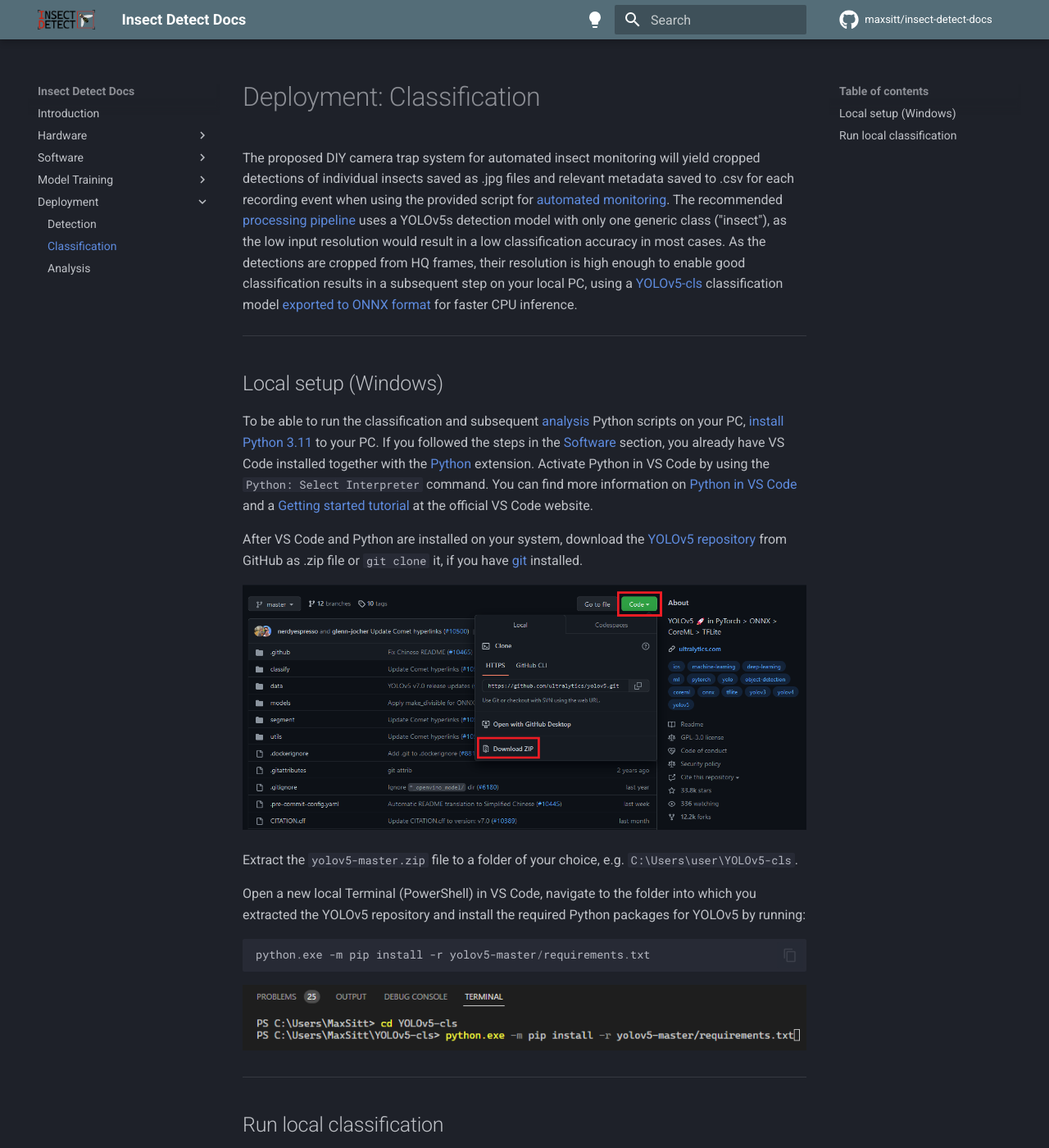
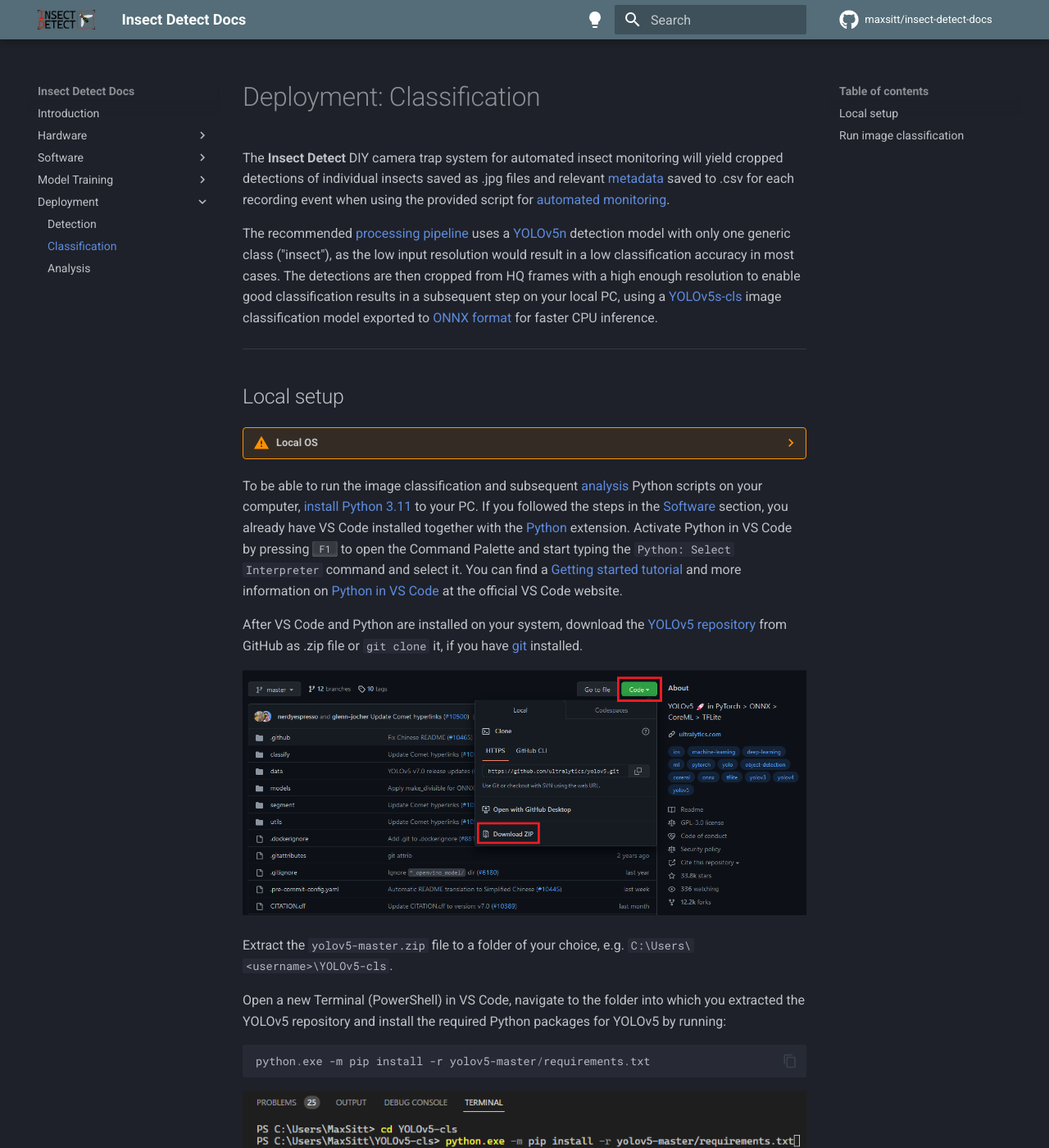
Before and after one commit to maxsitt/insect-detect-docs, an MkDocs documentation site: the page built from docs/deployment/classification.md, in a window 1280 px wide and 1400 px high. Shown: the whole window at 82% size. Built offline with MkDocs 1.6.1 and Material for MkDocs 9.7.7, drawn with Linux system fonts in a browser that asks for light colours; comment, search, counter and statistics services are not loaded; some of the changed text lies outside the part shown.

Commit message:
Update classification.md
Update text and links.

````diff
--- a/docs/deployment/classification.md
+++ b/docs/deployment/classification.md
@@ -1,32 +1,46 @@
 # Deployment: Classification
 
-The proposed DIY camera trap system for automated insect monitoring will yield
-cropped detections of individual insects saved as .jpg files and relevant
-metadata saved to .csv for each recording event when using the provided script for
+The **Insect Detect** DIY camera trap system for automated insect monitoring will
+yield cropped detections of individual insects saved as .jpg files and relevant
+[metadata](detection.md#metadata-csv){target=_blank} saved to .csv for each
+recording event when using the provided script for
 [automated monitoring](../software/programming.md#automated-monitoring-script){target=_blank}.
-The recommended [processing pipeline](detection.md){target=_blank} uses a
-YOLOv5s detection model with only one generic class ("insect"), as the low input
-resolution would result in a low classification accuracy in most cases. As the
-detections are cropped from HQ frames, their resolution is high enough to enable
-good classification results in a subsequent step on your local PC, using a
-[YOLOv5-cls](https://github.com/ultralytics/yolov5/pull/8956){target=_blank} classification
-model [exported to ONNX format](https://github.com/ultralytics/yolov5/issues/251){target=_blank}
+
+The recommended [processing pipeline](detection.md#processing-pipeline){target=_blank}
+uses a [YOLOv5n](../index.md#detection-models){target=_blank} detection model with only
+one generic class ("insect"), as the low input resolution would result in a low
+classification accuracy in most cases. The detections are then cropped from HQ frames
+with a high enough resolution to enable good classification results in a subsequent
+step on your local PC, using a [YOLOv5s-cls](../index.md#classification-model){target=_blank}
+image classification model exported to
+[ONNX format](https://github.com/ultralytics/yolov5/issues/251){target=_blank}
 for faster CPU inference.
 
 ---
 
-## Local setup (Windows)
+## Local setup
 
-To be able to run the classification and subsequent
-[analysis](analysis.md){target=_blank} Python scripts on your PC,
+??? warning "Local OS"
+
+    All of the software and installation processes were only tested on a
+    **Windows 11** computer. For Mac and Linux users some some steps might
+    be different to what is shown in these instructions.
+
+    If you run into any problems with the software setup, please
+    [post an issue](https://github.com/maxsitt/insect-detect-ml/issues){target=_blank}
+    at the GitHub repo.
+
+To be able to run the image classification and subsequent
+[analysis](analysis.md){target=_blank} Python scripts on your computer,
 [install Python 3.11](https://www.python.org/downloads/windows/){target=_blank}
 to your PC. If you followed the steps in the
 [Software](../software/localsetup.md){target=_blank} section, you already have
 VS Code installed together with the [Python](https://bit.ly/2Zm3Ypq){target=_blank}
-extension. Activate Python in VS Code by using the `Python: Select Interpreter`
-command. You can find more information on
-[Python in VS Code](https://code.visualstudio.com/docs/languages/python){target=_blank} and a
+extension. Activate Python in VS Code by pressing ++f1++ to open the Command Palette
+and start typing the `Python: Select Interpreter` command and select it. You can find a
 [Getting started tutorial](https://code.visualstudio.com/docs/python/python-tutorial){target=_blank}
+and more information on
+[Python in VS Code](https://code.visualstudio.com/docs/languages/python){target=_blank}
 at the official VS Code website.
 
 After VS Code and Python are installed on your system, download the
@@ -37,9 +51,9 @@
 ![YOLOv5 repository download](assets/images/yolov5_download.png){ width="800" }
 
 Extract the `yolov5-master.zip` file to a folder of your choice, e.g.
-`C:\Users\user\YOLOv5-cls`.
+`C:\Users\<username>\YOLOv5-cls`.
 
-Open a new local Terminal (PowerShell) in VS Code, navigate to the folder into
+Open a new Terminal (PowerShell) in VS Code, navigate to the folder into
 which you extracted the YOLOv5 repository and install the required Python
 packages for YOLOv5 by running:
 
@@ -51,29 +65,29 @@
 
 ---
 
-## Run local classification
+## Run image classification
 
 To be able to use the direct output (.jpg images and .csv metadata) from the
 [automated monitoring script](../software/programming.md#automated-monitoring-script){target=_blank},
-download the provided `predict_mod.py` script from the
-[`insect-detect-ml` GitHub repo](https://github.com/maxsitt/insect-detect-ml){target=_blank}
-to classify all cropped insect images in your `data` folder and write the
-classification results to a new .csv file and/or append them to the merged
-metadata .csv files.
+download the [`insect-detect-ml` GitHub repo](https://github.com/maxsitt/insect-detect-ml){target=_blank}.
+We will use the
+[`predict_mod.py`](https://github.com/maxsitt/insect-detect-ml/blob/main/predict_mod.py){target=_blank}
+script together with the `yolov5s-cls_128.onnx` image classification model
+to classify all cropped insect images in your `data` folder and append the
+classification results to the merged metadata .csv files and/or write them
+to a new .csv file.
 
-- Copy the `predict_mod.py` script to `YOLOv5-cls\yolov5-master\classify`.
+- Copy the `yolov5s-cls_128.onnx` model into the `YOLOv5-cls` folder.
 - Copy your `data` folder, saved from the Raspberry Pi's SD card (e.g. with the
   [DiskInternals LinuxReader](../software/localsetup.md#diskinternals-linuxreader){target=_blank})
   into the `YOLOv5-cls` folder. Please make sure that **only cropped detections**
   are present, if you additionally saved full HQ frames (with `-raw` or
   `-overlay`), save them to a different directory and delete them before
   running the classification script.
-- Download the provided YOLOv5-cls classification model (ONNX format) from the
-  [`insect-detect-ml` GitHub repo](https://github.com/maxsitt/insect-detect-ml){target=_blank}
-  or use your own model and copy it into the `YOLOv5-cls` folder.
+- Copy the `predict_mod.py` script to `YOLOv5-cls\yolov5-master\classify`.
 
-Open the Terminal (PowerShell) in VS Code, navigate to the `YOLOv5-cls` folder
-and start the classification script by running:
+In the Terminal navigate to the `YOLOv5-cls` folder and start the
+classification script by running:
 
 ``` powershell
 python.exe yolov5-master\classify\predict_mod.py --name data_classified --weights yolov5s-cls_128.onnx --source data/**/ --img 128 --concat-csv
@@ -97,15 +111,16 @@
 classification results (top3 classes + probabilities) written to new columns
 and saved as single `metadata_classified_{timestamp}.csv` file in the
 `YOLOv5-cls` folder. If you used `--sort-top1` as optional argument, you will
-find the sorted images in the directory
+find the images sorted to top1 class in the directory
 `yolov5-master\runs\predict-cls\data_classified\top1_classes`. This allows for
 a quick identification of edge cases (e.g. insect taxa that were classified to
 the wrong class) and these images can be used to
-[retrain your classification model](../modeltraining/yolov5.md){target=_blank}.
+[retrain](../modeltraining/yolov5.md){target=_blank} your classification model.
 
-The classified metadata .csv file still contains multiple rows for each tracked
-insect (= track_ID). In the [last processing step](analysis.md){target=_blank},
-we will use a Python script to automatically analyze the classified metadata
-.csv file and calculate the respective class with the overall highest
-probability for each tracked insect. This step will yield the final .csv file
-in which each row corresponds to an individual tracked insect.
+The classified metadata .csv file still contains multiple rows for each tracked insect
+(= track_ID). In the [last processing step](analysis.md){target=_blank}, we will use the
+[`csv_analysis.py`](https://github.com/maxsitt/insect-detect-ml/blob/main/csv_analysis.py){target=_blank}
+script to automatically analyze the classified metadata .csv file and calculate
+the respective class with the overall highest probability for each tracked insect.
+This step will yield the final .csv file in which each row corresponds to an
+individual tracked insect.
````
Also changed, not shown: other parts of docs/deployment/classification.md (+4 -4 lines).
